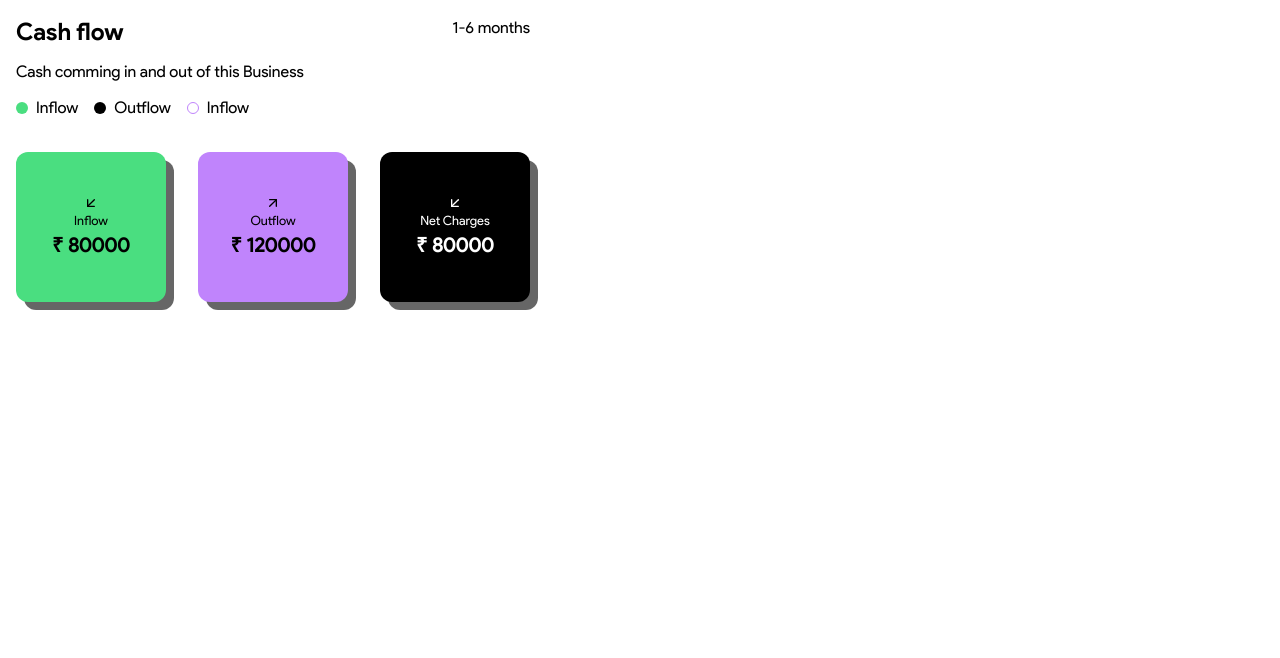
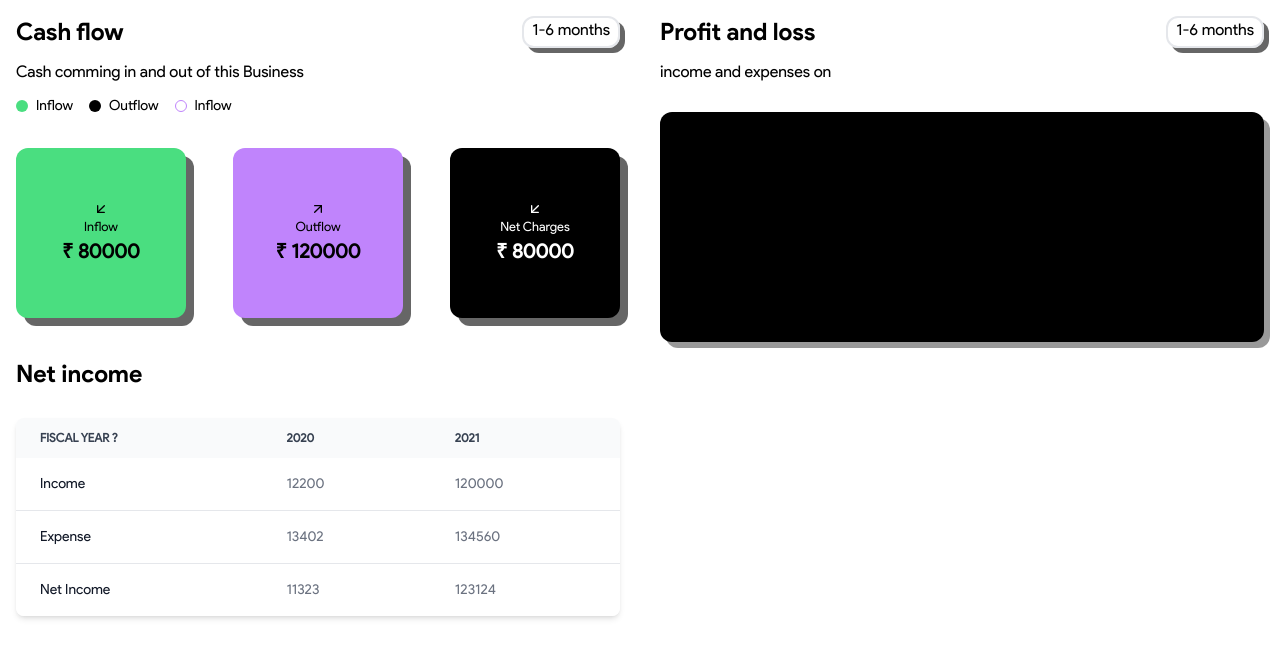
Before and after one commit to divyesh123-jain/startup-lookup, a Next.js app in the folder frontend/: page /main/dashboard in a window 1280 px wide. Shown: the top 658 px of the page. Built offline with nearby package versions, Linux system fonts and the light colour scheme.

Commit message:
added 3 components to dashboard

```diff
--- a/frontend/components/Dashboard/Dashboard.js
+++ b/frontend/components/Dashboard/Dashboard.js
@@ -1,18 +1,20 @@
 import React from 'react'
-import {FiArrowDownLeft,FiArrowUpRight} from 'react-icons/fi'
+import { FiArrowDownLeft, FiArrowUpRight } from 'react-icons/fi'
+import ProfitLoss from './ProfitLoss'
+import Tables from './Tables'
 
 
 const Dashboard = () => {
     return (
-    <div className='flex font-prosans max-w-[1300px] md:h-[100vh] p-4 mx-auto'>
-        <div className='flex flex-col gap-2'>
-        <div className='flex flex-col gap-3'>
+        <div className='flex font-prosans max-w-[1300px] gap-10 md:h-[100vh] p-4 mx-auto'>
+            <div className='flex flex-col gap-10 flex-[1]'>
+                <div className='flex flex-col gap-3 flex-wrap'>
                     <div className='flex justify-between'>
                         <h2 className='font-prosansbold text-2xl'>Cash flow</h2>
-            <span className='rounded-xl'>1-6 months</span>
+                        <span className='rounded-xl border-2 transitionall px-2 hover:shadow-[6px_6px_0px_0px_rgba(0,0,0,0.6)] shadow-[5px_5px_0px_0px_rgba(0,0,0,0.6)]'>1-6 months</span>
                     </div>
                     <p className='text-md'>Cash comming in and out of this Business</p>
-            <div className='flex gap-4 text-smx'>
+                    <div className='flex gap-4 text-sm'>
                         <div className='flex items-center justify-center gap-2'>
                             <span className='bg-green-400 h-3 w-3 rounded-full'></span>
                             <p>Inflow</p>
@@ -26,33 +28,43 @@ const Dashboard = () => {
                             <p>Inflow</p>
                         </div>
                     </div>
-            <div className='flex gap-8 mt-5'>
-                <div className='flex flex-col shadow-[8px_8px_0px_0px_rgba(0,0,0,0.6)] rounded-xl justify-center items-center h-[150px] w-[150px] bg-green-400'>
+                    <div className='flex justify-between mt-5 flex-wrap'>
+                        <div className='flex flex-col shadow-[8px_8px_0px_0px_rgba(0,0,0,0.6)] rounded-xl justify-center items-center h-[170px] w-[170px] bg-green-400'>
                             <FiArrowDownLeft className='font-extrabold' />
                             <p className='text-[.8rem]'>Inflow</p>
                             <p className='text-xl font-bold'> &#8377; 80000</p>
                         </div>
-                <div className='flex flex-col shadow-[8px_8px_0px_0px_rgba(0,0,0,0.6)] rounded-xl justify-center items-center h-[150px] w-[150px] bg-purple-400'>
+                        <div className='flex flex-col shadow-[8px_8px_0px_0px_rgba(0,0,0,0.6)] rounded-xl justify-center items-center h-[170px] w-[170px] bg-purple-400'>
                             <FiArrowUpRight className='font-extrabold' />
                             <p className='text-[.8rem]'>Outflow</p>
                             <p className='text-xl font-bold'> &#8377; 120000</p>
                         </div>
-                <div className='flex flex-col shadow-[8px_8px_0px_0px_rgba(0,0,0,0.6)] rounded-xl justify-center items-center h-[150px] w-[150px] bg-black text-white'>
+                        <div className='flex flex-col shadow-[8px_8px_0px_0px_rgba(0,0,0,0.6)] rounded-xl justify-center items-center h-[170px] w-[170px] bg-black text-white'>
                             <FiArrowDownLeft className='font-extrabold' />
                             <p className='text-[.8rem]'>Net Charges</p>
                             <p className='text-xl font-bold'> &#8377; 80000</p>
                         </div>
                     </div>
-
                 </div>
 
+                <div className='flex flex-col gap-3'>
+                    <h2 className='text-2xl font-prosansbold'>
+                        Net income
+                    </h2>
+                    <Tables />
+                </div>
+            </div>
+
+            <div className='flex flex-col gap-10 flex-[1]'>
+                <ProfitLoss />
+            </div>
 
 
         </div>
 
 
 
-    </div>
+
     )
 }
 
--- /dev/null
+++ b/frontend/components/Dashboard/ProfitLoss.js
@@ -0,0 +1,19 @@
+import React from 'react'
+
+const ProfitLoss = () => {
+    return (
+        <>
+            <div className='flex flex-col gap-3 flex-wrap'>
+                <div className='flex justify-between'>
+                    <h2 className='font-prosansbold text-2xl'>Profit and loss</h2>
+                    <span className='rounded-xl border-2 transitionall px-2 dark-shadows'>1-6 months</span>
+                </div>
+                <p className='text-md'>income and expenses on</p>
+                <div className='mt-4 rounded-xl transition-all w-full h-[230px] bg-black light-shadows'>
+                </div>
+            </div>
+        </>
+    )
+}
+
+export default ProfitLoss
--- /dev/null
+++ b/frontend/components/Dashboard/Tables.js
@@ -0,0 +1,63 @@
+import React from 'react'
+
+const Tables = () => {
+    return (
+        <div className='mt-4 flex-[1]'>
+  <div className="overflow-x-auto relative shadow-md sm:rounded-lg">
+    <table className="w-full text-sm text-left text-gray-500">
+      <thead className="text-xs text-gray-700 uppercase bg-gray-50 ">
+        <tr>
+          <th scope="col" className="py-3 px-6">
+            Fiscal Year ?
+          </th>
+          <th scope="col" className="py-3 px-6">
+            2020
+          </th>
+          <th scope="col" className="py-3 px-6">
+            2021
+          </th>
+        </tr>
+      </thead>
+      <tbody>
+        <tr className="bg-white border-b dark:bg-gray-800 dark:border-gray-700 hover:bg-gray-50 dark:hover:bg-gray-600">
+          <th
+            scope="row"
+            className="py-4 px-6 font-medium text-gray-900 whitespace-nowrap dark:text-white"
+          >
+            Income
+          </th>
+          <td className="py-4 px-6">12200</td>
+          <td className="py-4 px-6">120000</td>
+
+        </tr>
+        <tr className="bg-white border-b dark:bg-gray-800 dark:border-gray-700 hover:bg-gray-50 dark:hover:bg-gray-600">
+          <th
+            scope="row"
+            className="py-4 px-6 font-medium text-gray-900 whitespace-nowrap dark:text-white"
+          >
+            Expense
+          </th>
+          <td className="py-4 px-6">13402</td>
+          <td className="py-4 px-6">134560</td>
+
+        </tr>
+        <tr className="bg-white dark:bg-gray-800 hover:bg-gray-50 dark:hover:bg-gray-600">
+          <th
+            scope="row"
+            className="py-4 px-6 font-medium text-gray-900 whitespace-nowrap dark:text-white"
+          >
+            Net Income
+          </th>
+          <td className="py-4 px-6">11323</td>
+          <td className="py-4 px-6">123124</td>
+
+        </tr>
+      </tbody>
+    </table>
+  </div>
+</div>
+
+    )
+}
+
+export default Tables
--- a/frontend/styles/globals.css
+++ b/frontend/styles/globals.css
@@ -51,4 +51,13 @@ a {
   .form-btn{
     @apply flex justify-center items-center bg-purple-700 p-1 rounded-[5px] hover:bg-purple-400 border-none outline-none text-white;
   }
+  .transitionall{
+    @apply transition-all duration-150
+  }
+  .dark-shadows{
+  @apply hover:shadow-[6px_6px_0px_0px_rgba(0,0,0,0.6)] shadow-[5px_5px_0px_0px_rgba(0,0,0,0.6)]
+  }
+  .light-shadows{
+  @apply hover:shadow-[8px_8px_0px_0px_rgba(0,0,0,0.4)] shadow-[6px_6px_0px_0px_rgba(0,0,0,0.4)]
+  }
 }
```
Lines whose indentation alone changed are shown as unchanged.
